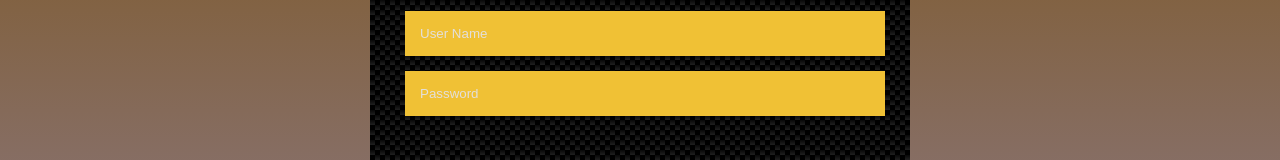
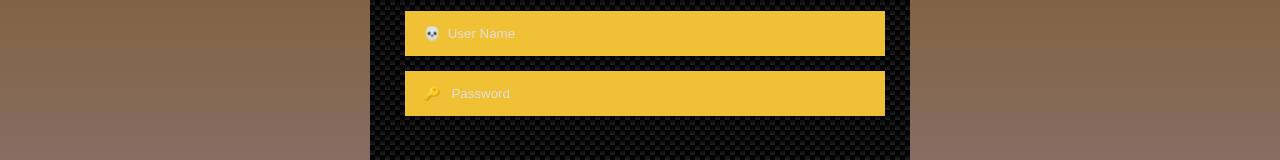
Before and after one commit to vaids12/4praktika, a plain HTML site: page index.html in a window 1280 px wide. Shown: the part 270-430 px from the top of the page. Drawn offline with Linux system fonts and the light colour scheme.

Commit message:
placeholder

```diff
--- a/index.html
+++ b/index.html
@@ -18,11 +18,11 @@
             <h2>Sign In</h2>
             <a href="#">Create Account</a>
         </div>
-        <input type="text" name="userName" placeholder="User Name" class="input1">
-        <input type="password" name="password" placeholder="Password" class="input2">
+        <input type="text" name="userName" placeholder=" &#128128;&nbsp; User Name">
+        <input type="password" name="password" placeholder=" &#128273;&nbsp;  Password">
         <div class="footer">
 
-            <input type="text" class="button" value="Sing In">
+            <input type="text" class="button" value=" Sing In">
             <a href="#">Forgot Password?</a>
 
         </div>
```
